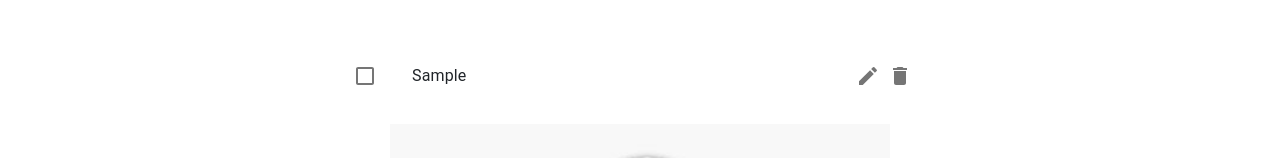
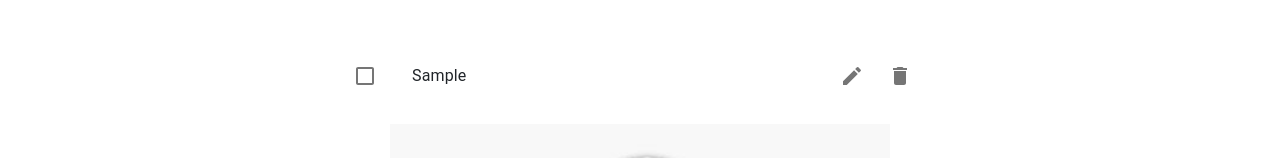
Before and after one commit to fabiolajsm/ToDoList-React, a React (Create React App) app: page / in a window 1280 px wide. Both pictures are taken after typing "Sample" into the empty fields and a click on the button "ADD". Shown: the part 166-324 px from the top of the page. Built offline with nearby package versions, Linux system fonts and the light colour scheme.

Commit message:
refactor add, todo and edit

```diff
--- a/src/components/AddTodo/AddTodo.js
+++ b/src/components/AddTodo/AddTodo.js
@@ -21,6 +21,7 @@ export default function AddTodo() {
 
   function handleSubmit(e) {
     e.preventDefault();
+    if (task.length > 47) return alert("The task must have less than 3 lines of text");
     if (task !== '') {
       dispatch(addTodo(task))
       setTask("");
--- a/src/components/Todo/Todo.js
+++ b/src/components/Todo/Todo.js
@@ -5,13 +5,12 @@ import { removeTodo } from '../../redux/actions';
 import List from '@material-ui/core/List';
 import ListItem from '@material-ui/core/ListItem';
 import ListItemIcon from '@material-ui/core/ListItemIcon';
-import ListItemSecondaryAction from '@material-ui/core/ListItemSecondaryAction';
 import ListItemText from '@material-ui/core/ListItemText';
 import Checkbox from '@material-ui/core/Checkbox';
-import styles from '../Home/home.module.css'; // from another folder, bc is too short...
 import EditTodo from '../EditTodo/EditTodo';
 import DeleteIcon from '@material-ui/icons/Delete';
 import IconButton from '@material-ui/core/IconButton';
+import styles from '../Home/home.module.css'; // from another folder, bc is too short...
 
 const useStyles = makeStyles(theme => ({
   root: {
@@ -48,19 +47,15 @@ export default function Todo({ id, task }) {
         <ListItemIcon>
           <Checkbox edge='start' checked={checked} disableRipple />
         </ListItemIcon>
-        {!css ? (
-          <ListItemText id={id} className={styles.done} primary={`${task}`} />
-        ) : (
-          <ListItemText id={id} primary={`${task}`} />
-        )}
-        <div>
-          <EditTodo id={id} task={task} />
-        </div>
-        <ListItemSecondaryAction>
-          <IconButton aria-label="delete" onClick={handleDelete}>
-            <DeleteIcon />
-          </IconButton>
-        </ListItemSecondaryAction>
+        <ListItemText
+          id={id}
+          className={!css ? styles.done : null}
+          primary={`${task}`}
+        />
+        <EditTodo id={id} task={task} />
+        <IconButton aria-label="delete" onClick={handleDelete}>
+          <DeleteIcon />
+        </IconButton>
       </ListItem>
     </List>
   );
```
